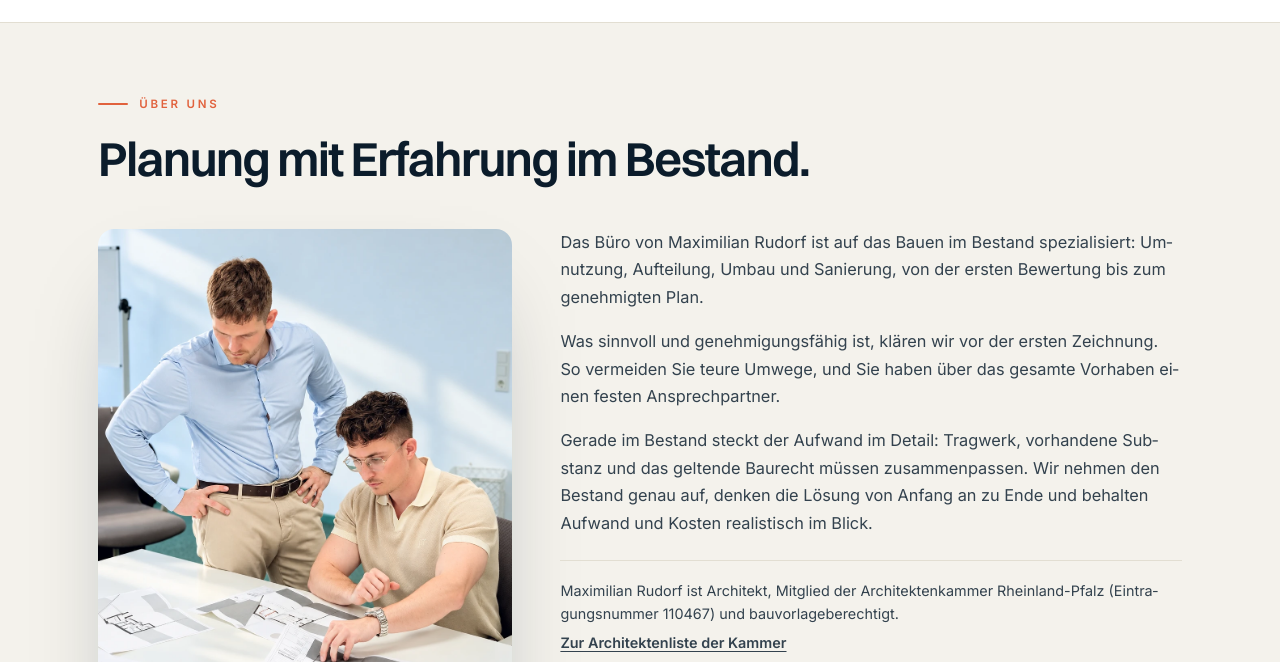
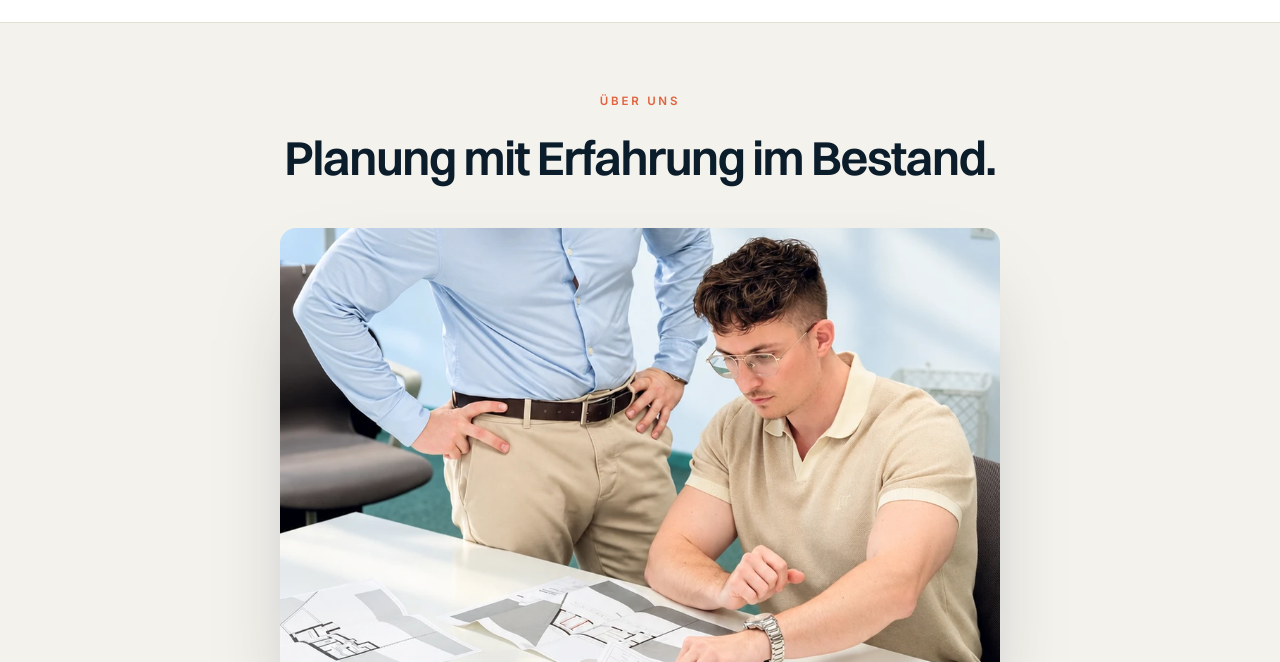
Before and after one commit to jmr-immo/jmr-Architektur-Website, a plain HTML site: page aufteilen/index.html in a window 1280 px wide. Shown: the part 865-1527 px from the top of the page. Drawn offline with Linux system fonts and the light colour scheme.

Commit message:
Landingpage /aufteilen/: Über uns mittig zentriert wie KfW-Seite
Kopf, Bild (3:2) und Text in einer zentrierten Spalte. Auf beiden
Seiten Silbentrennung im mittigen Text direkt an den Absätzen aus.

Co-Authored-By: Claude Opus 5.5 <noreply@anthropic.com>

```diff
--- a/aufteilen/index.html
+++ b/aufteilen/index.html
@@ -649,6 +649,14 @@ main:focus{outline:none}
 .team-story p.ig-zeile a{color:var(--ink-soft);text-decoration:none;display:inline-flex;align-items:center;gap:.45rem;transition:color .2s}
 .team-story p.ig-zeile a:hover{color:var(--terra-d)}
 .team-story p.ig-zeile .ig-ico{color:var(--terra);flex:none}
+/* Ueber uns mittig (Max, 12.11.2026): Kopf, Bild und Text in einer
+   zentrierten Spalte statt Bild links und Text rechts, wie /gewerbe-zu-wohnen/. */
+#ueber .team-hero{grid-template-columns:minmax(0,1fr);justify-items:center;max-width:720px;margin-left:auto;margin-right:auto}
+#ueber .team-photo{max-width:720px}
+#ueber .team-img{aspect-ratio:3/2;object-position:50% 58%}
+#ueber .team-story{text-align:center;hyphens:manual;-webkit-hyphens:manual}
+#ueber .team-story p{text-wrap:pretty;hyphens:manual;-webkit-hyphens:manual}
+#ueber .team-story p.kammer a{margin-left:auto;margin-right:auto}
 
 /* =================================================================
    Landingpage Gewerbe zu Wohnen (KfW 266), Ergaenzungen
@@ -1203,7 +1211,7 @@ main:focus{outline:none}
 <!-- ÜBER UNS: Text wie index.html#ueber -->
 <section id="ueber">
   <div class="container">
-    <div class="sh fade"><span class="kicker">Über uns</span><h2>Planung mit Erfahrung im Bestand.</h2></div>
+    <div class="sh c fade"><span class="kicker">Über uns</span><h2>Planung mit Erfahrung im Bestand.</h2></div>
     <div class="team-hero fade">
       <figure class="team-photo">
         <img class="team-img" src="../img/ueber-uns-kfw.webp" width="1023" height="1537" alt="Zwei Planer besprechen Grundrisspläne an einem Tisch" loading="lazy" decoding="async">
```
Also changed, not shown: gewerbe-zu-wohnen/index.html (+1 -1 lines).
